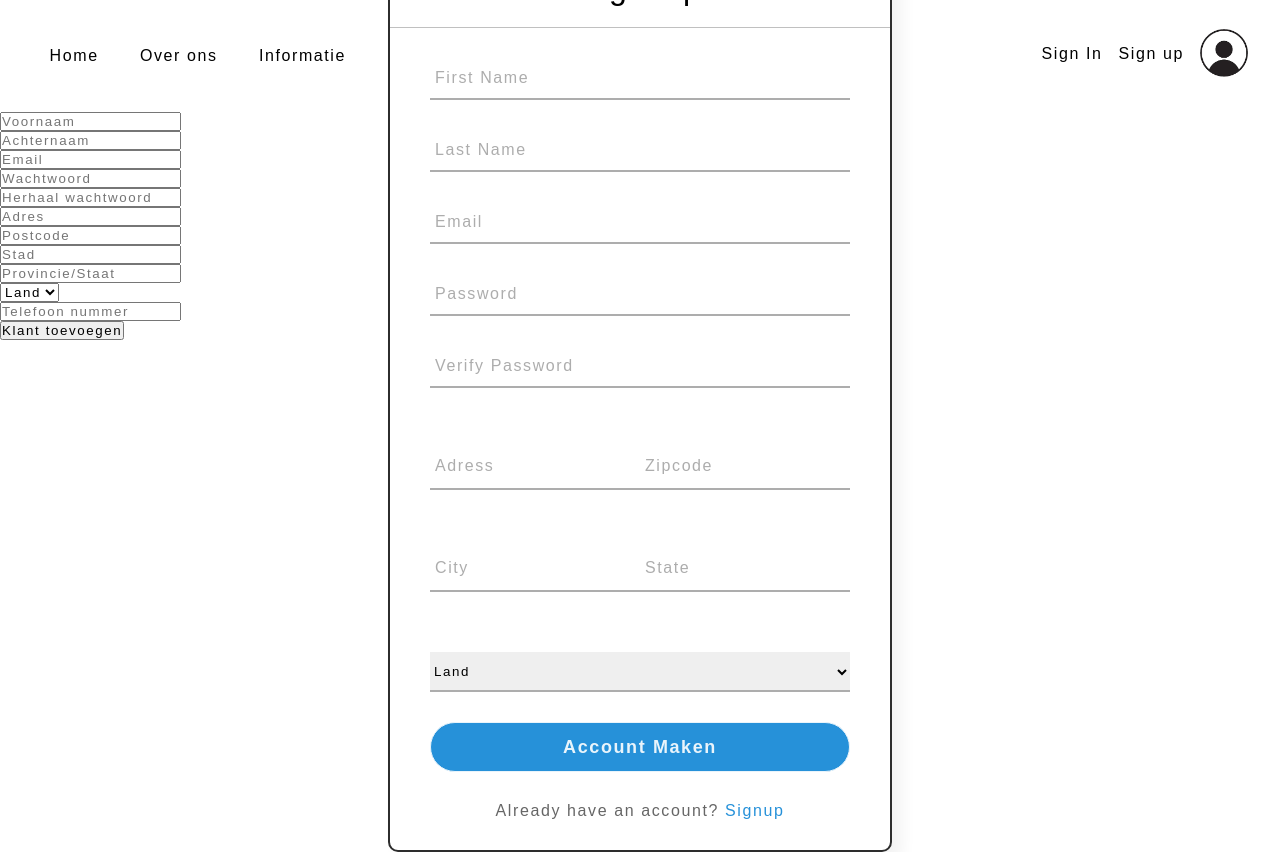
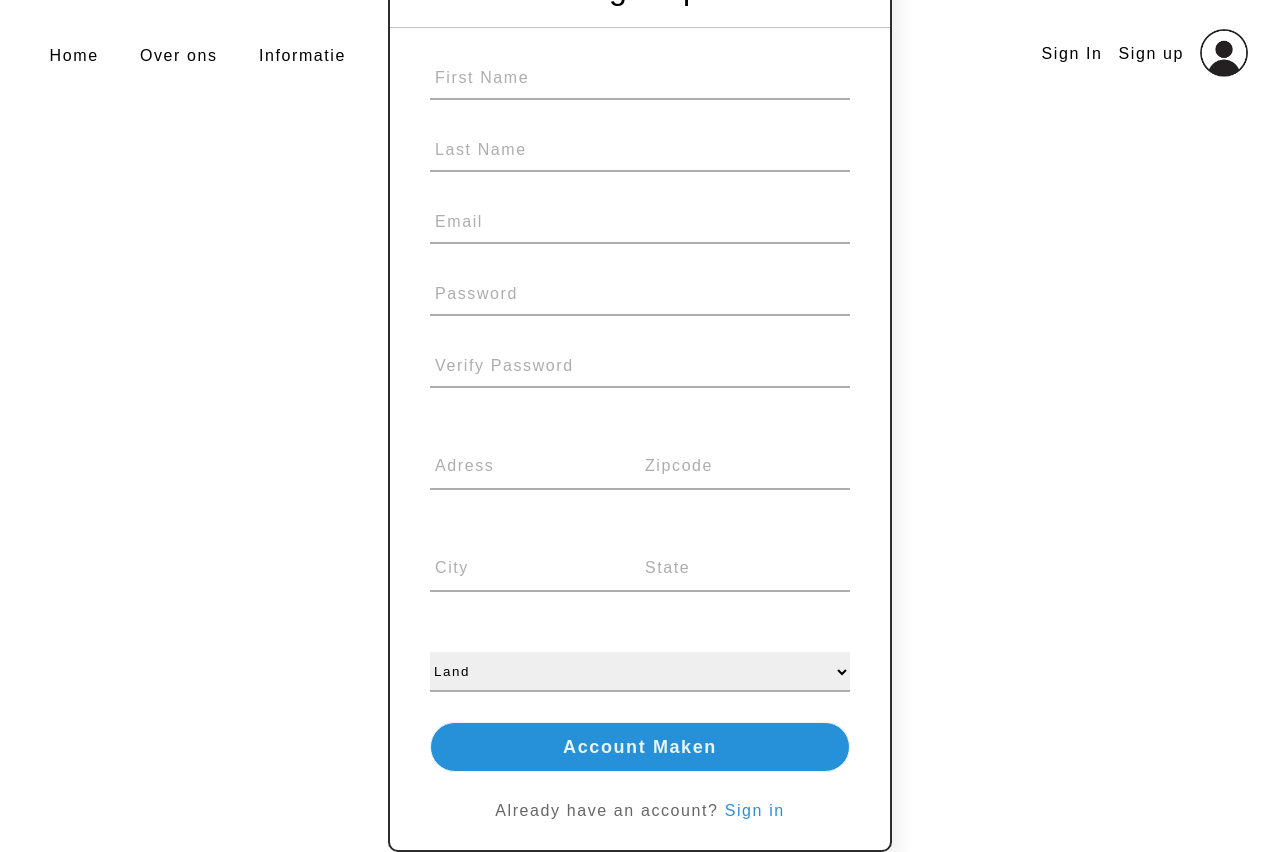
Before and after one commit to BasSPTLTCR/Project-4, a PHP site: page /signup.php in a window 1280 px wide. Run offline with PHP 8.4, Linux system fonts and the light colour scheme; data that the repository does not hold is empty.

Commit message:
SIgn up Sign in Done

```diff
--- a/logout.php
+++ b/logout.php
@@ -3,5 +3,5 @@ session_start();
 unset($_SESSION['klant_id']);
 unset($_SESSION['klant_email']);
 unset($_SESSION['admin']);
-header("Location:login.php");
+header("Location:index.php");
 ?>
--- a/signup.php
+++ b/signup.php
@@ -101,33 +101,6 @@
     ?>
 
 
-    <form method="post">
-        <input type="text" name="firstname" placeholder="Voornaam" required><br>
-        <input type="text" name="lastname" placeholder="Achternaam" required><br>
-        <input type="email" name="email" placeholder="Email" required><br>
-        <input type="password" name="password" placeholder="Wachtwoord" required><br>
-        <input type="password" name="passwordVerify" placeholder="Herhaal wachtwoord" required><br>
-        <input type="text" name="address" placeholder="Adres" required><br>
-        <input type="text" name="zipcode" placeholder="Postcode" required><br>
-        <input type="text" name="city" placeholder="Stad" required><br>
-        <input type="text" name="state" placeholder="Provincie/Staat" required><br>
-        <select name="country" id="countryname">
-            <option value="">Land</option>
-            <?php
-            foreach ($result1 as $rij) {
-                echo "<option>" . $rij["countryname"] . "</option>";
-            }
-            ?>
-        </select><br>
-        <input type="text" name="telephone" placeholder="Telefoon nummer" required><br>
-
-        <input type="submit" value="Klant toevoegen" name="register">
-    </form>
-
-</body>
-
-</html>
-
 <div class="center1">
     <h1>Sign Up</h1>
     <form method="POST">
@@ -190,7 +163,11 @@
         </select><br>
         <input class="loginSubmit" type="submit" value="Account Maken">
         <div class="signup_link">
-            Already have an account? <a href="./login.php">Signup</a>
+            Already have an account? <a href="./login.php">Sign in</a>
         </div>
     </form>
 </div>
+
+</body>
+
+</html>
--- a/style.css
+++ b/style.css
@@ -239,7 +239,6 @@ footer {
   top: 50%;
   left: 50%;
   transform: translate(-50%, -50%);
-  width: 400px;
   background: white;
   border: solid rgb(45, 45, 45) 2px;
   border-radius: 10px;
```
